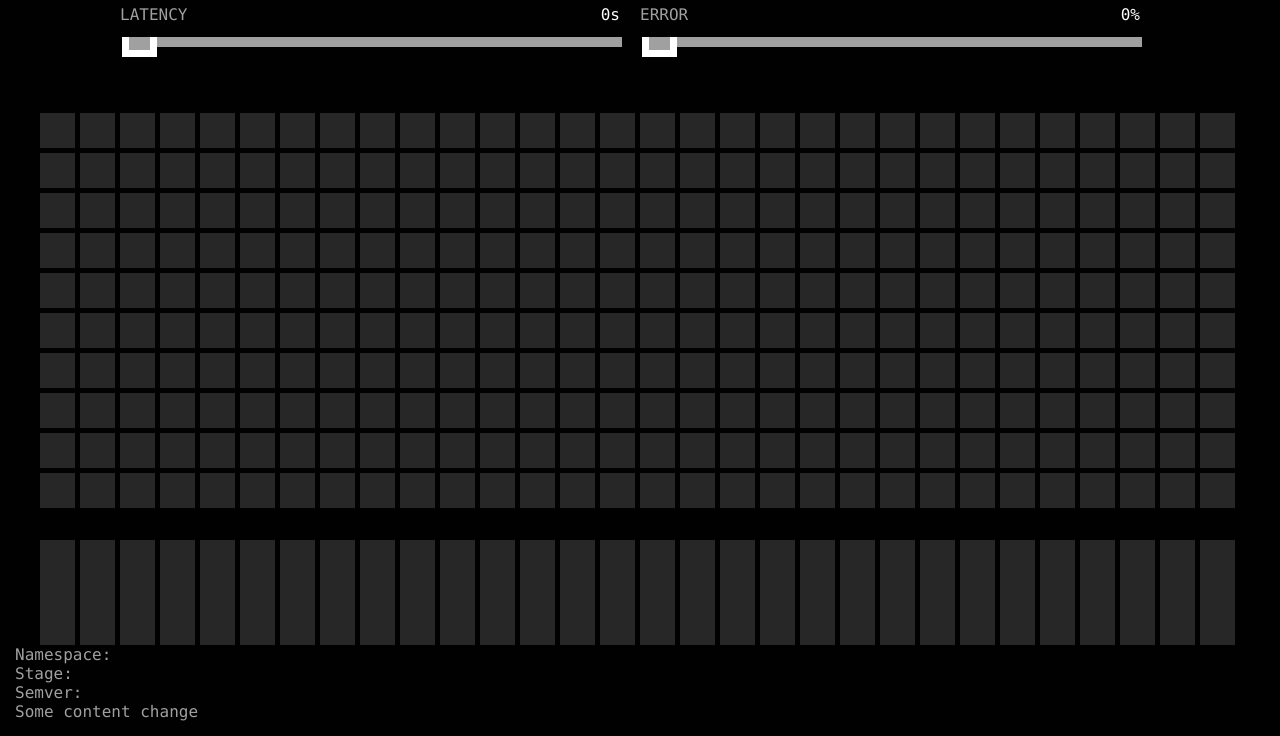
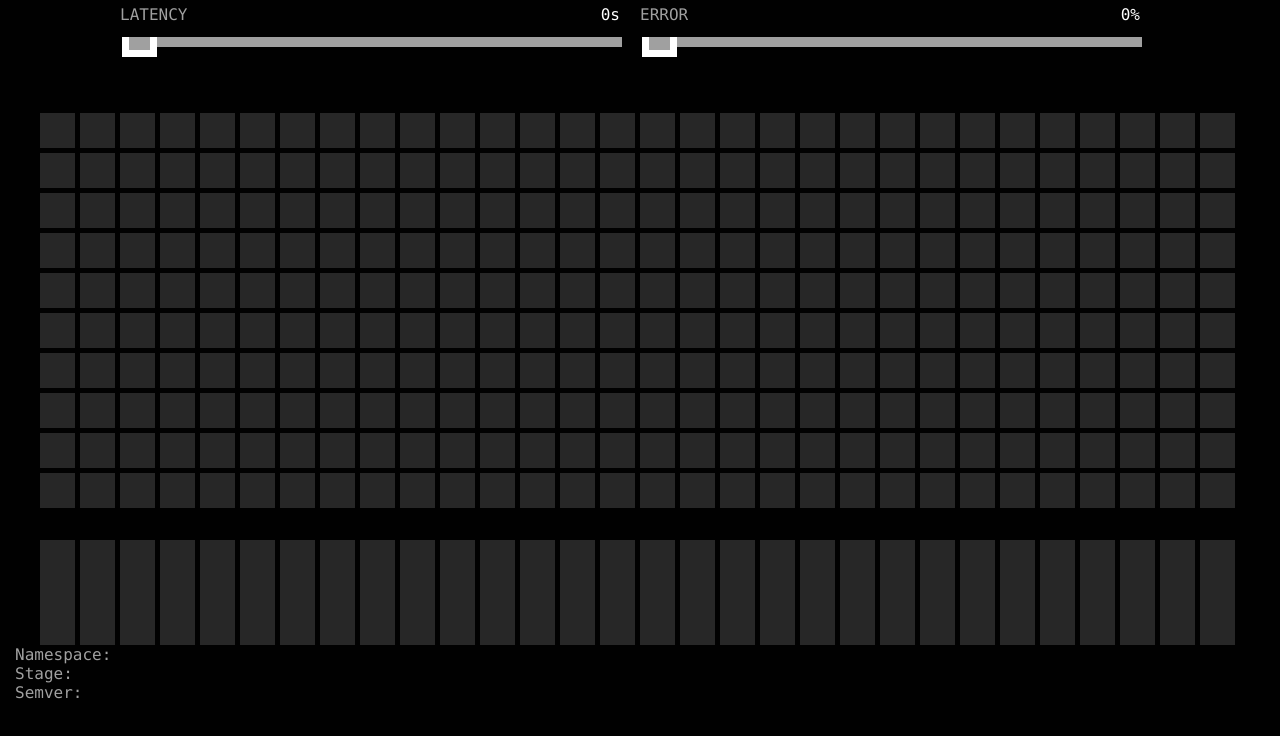
Before and after one commit to eddiewebb/argodemo-rollouts-app, a plain HTML site: page index.html in a window 1280 px wide. Shown: the part 122-858 px from the top of the page. Drawn offline with Linux system fonts and the light colour scheme; no server answers.

Commit message:
remove extra text

```diff
--- a/index.html
+++ b/index.html
@@ -42,7 +42,6 @@
       <div class="footer__item" id="namespace">Namespace: </div>
       <div class="footer__item" id="stage">Stage: </div>
       <div class="footer__item" id="semver">Semver: </div>
-      Some content change
     </div>
   </body>
   <script src="main.js"></script>
```
